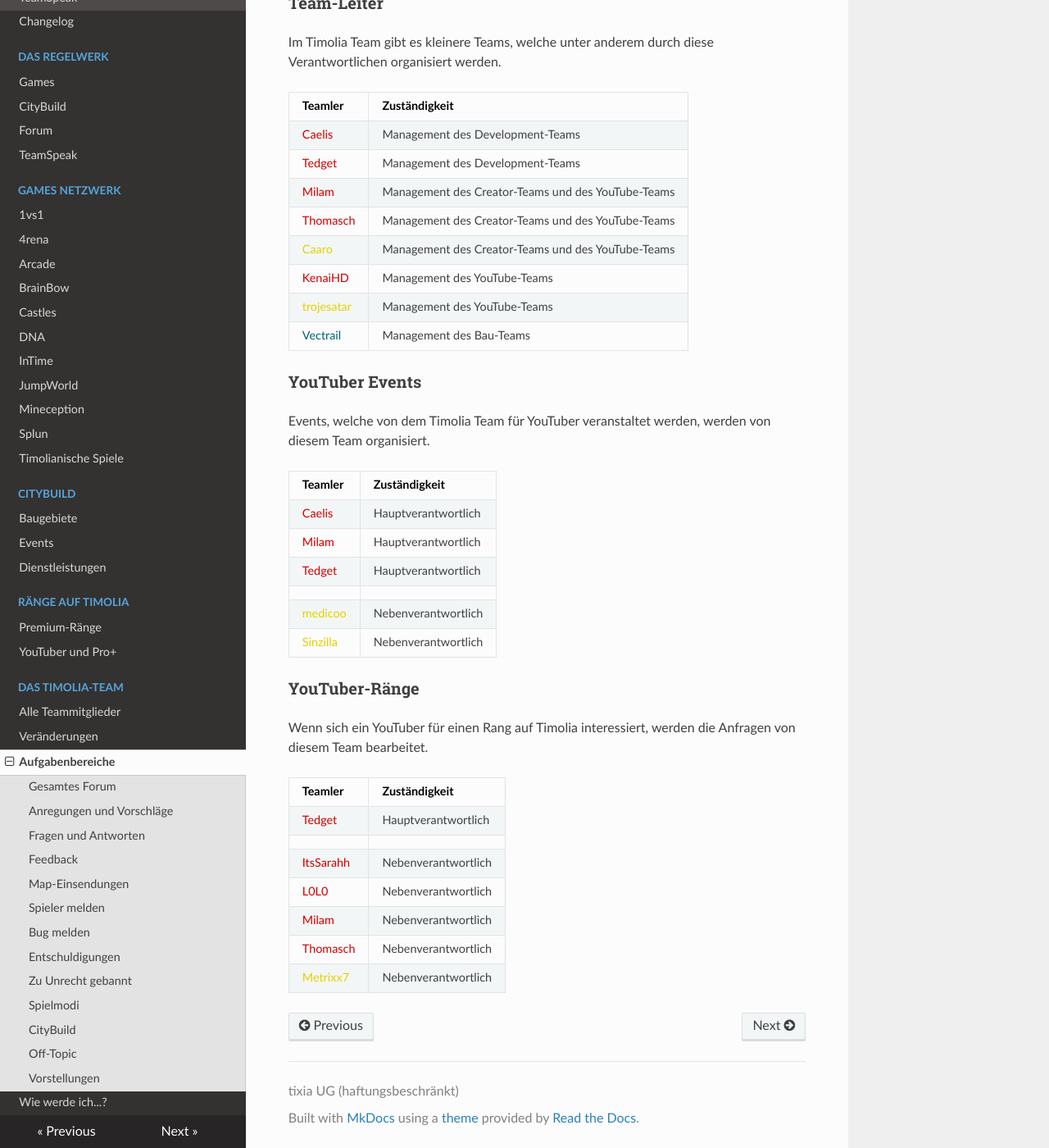
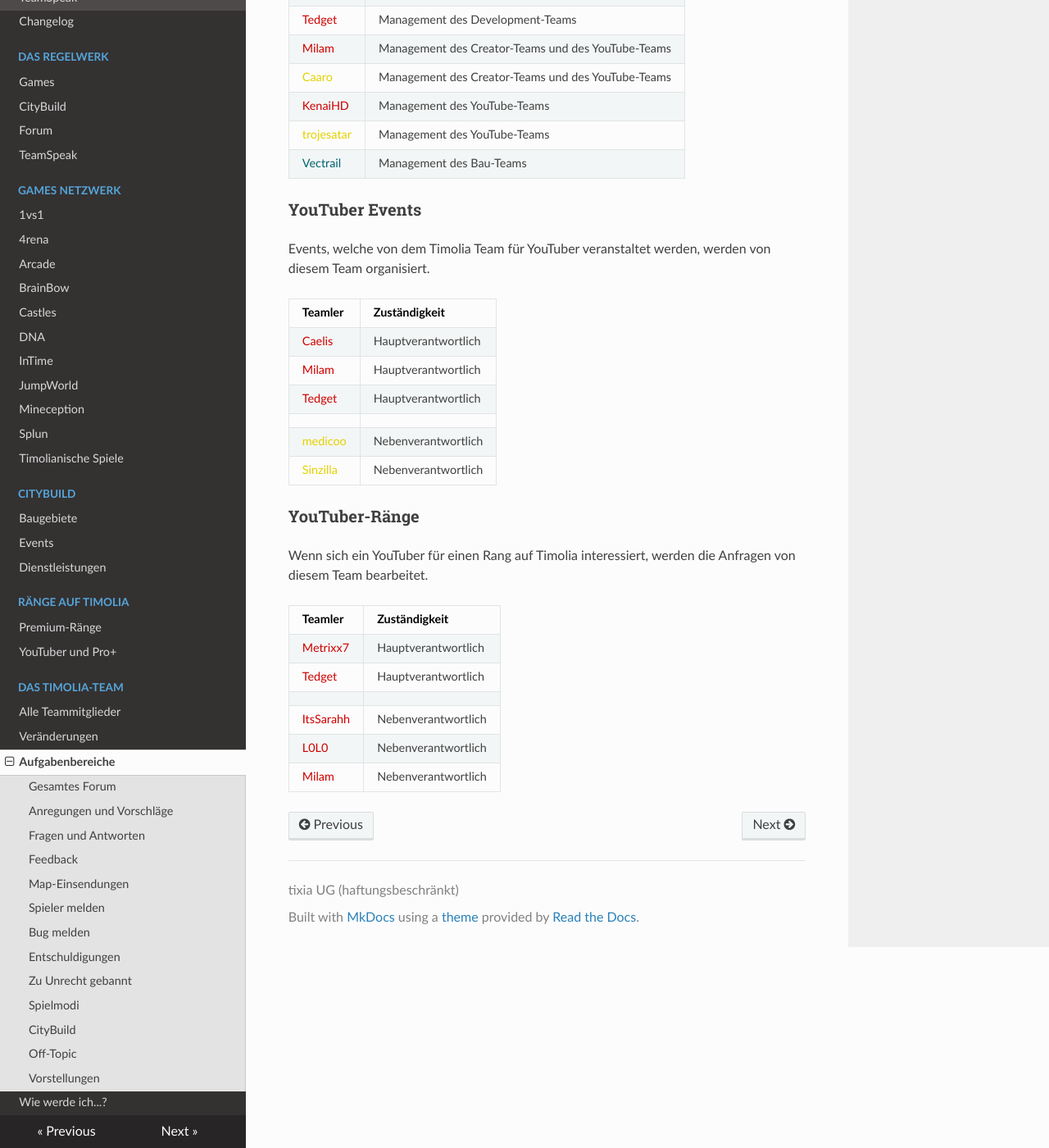
Before and after one commit to TimoliaDE/HowTo, an MkDocs documentation site: the page built from docs/team/responsibilities.md, in a window 1280 px wide and 1400 px high, scrolled down 6885 px. Shown: the whole window at 82% size. Built offline with MkDocs 1.6.1, drawn with Linux system fonts in a browser that asks for light colours; nearby versions of some CDN libraries; old or Windows-style settings are respelled for this version of MkDocs; some of the changed text lies outside the part shown.

Commit message:
Update responsibilities.md

```diff
--- a/docs/team/responsibilities.md
+++ b/docs/team/responsibilities.md
@@ -7,8 +7,7 @@ Die Verantwortlichen für das gesamte Forum kümmern sich sowohl um den Aufbau d
 
 | Teamler | Verantwortungsgrad |
 | ------ | ------ |
-|<span style="color:#CF0101">Milam</span> | Hauptverantwortlich i.V. |
-|<span style="color:#CF0101">Thomasch</span> | Hauptverantwortlich |
+|<span style="color:#CF0101">Milam</span> | Hauptverantwortlich |
 
 ###<strong>Anregungen und Vorschläge</strong>
 
@@ -82,9 +81,9 @@ Die Verantwortlichen für das gesamte Forum kümmern sich sowohl um den Aufbau d
 | ------ | ------ |
 |<span style="color:#E4D100">BuffmonsterOne</span> | Hauptverantwortlich |
 | | |
+|<span style="color:#CF0101">Metrixx7</span> | Nebenverantwortlich |
 |<span style="color:#E4D100">Elegeta</span> | Nebenverantwortlich |
 |<span style="color:#E4D100">medicoo</span> | Nebenverantwortlich |
-|<span style="color:#E4D100">Metrixx7</span> | Nebenverantwortlich |
 |<span style="color:#E4D100">TobCrafterDE</span> | Nebenverantwortlich |
 
 ###<strong>Spielmodi</strong>
@@ -145,8 +144,7 @@ Diese Teamler kümmern sich um's Aktualisieren und Erstellen des HowTos Timolias
 
 | Teamler | Verantwortungsgrad |
 | ------ | ------ |
-|<span style="color:#CF0101">Tedget</span> | Hauptverantwortlich i.V. |
-|<span style="color:#CF0101">Thomasch</span> | Hauptverantwortlich |
+|<span style="color:#CF0101">Tedget</span> | Hauptverantwortlich |
 | | |
 |<span style="color:#CF0101">JOlegna</span> | Nebenverantwortlich |
 
@@ -163,11 +161,10 @@ Für einen ständigen Support und Content auf Twitter und anderen sozialen Medie
 |<span style="color:#CF0101">ItsSarahh</span> | Twitter NV|
 |<span style="color:#CF0101">KenaiHD</span> | YouTube HV, Facebook HV |
 |<span style="color:#CF0101">L0L0</span> | JumpWorld Bilder |
-|<span style="color:#CF0101">Thomasch</span> | YouTube HV, Twitter NV |
+|<span style="color:#CF0101">Metrixx7</span> | Twitter NV |
 |<span style="color:#007812">tr7zw</span> | Twitter NV |
 |<span style="color:#E4D100">Caaro</span> | Nebenverantwortlich, YouTube HV |
 |<span style="color:#E4D100">Juliaan</span> | Twitter NV |
-|<span style="color:#E4D100">Metrixx7</span> | Twitter NV |
 |<span style="color:#E4D100">trojesatar</span> | YouTube HV |
 |<span style="color:#00646F">JukPlays</span> | Bauteam-Twitter HV |
 
@@ -181,7 +178,6 @@ Der Teamspeak von Timolia ist unter ts.timolia.de zu erreichen. Er wird betreut
 |<span style="color:#CF0101">ItsSarahh</span> | Nebenverantwortlich |
 |<span style="color:#CF0101">JOlegna</span> | Nebenverantwortlich |
 |<span style="color:#CF0101">KenaiHD</span> | Nebenverantwortlich |
-|<span style="color:#CF0101">Thomasch</span> | Nebenverantwortlich |
 |<span style="color:#007812">MCelements</span> | Nebenverantwortlich |
 |<span style="color:#E4D100">Caaro</span> | Nebenverantwortlich |
 |<span style="color:#E4D100">Julian_999999999</span> | Nebenverantwortlich |
@@ -205,7 +201,6 @@ Dieses Team sorgt für einen aktuellen Changelog im HowTo.
 | ------ | ------ |
 |<span style="color:#CF0101">Caelis</span> | Hauptverantwortlich |
 |<span style="color:#CF0101">Tedget</span> | Hauptverantwortlich |
-|<span style="color:#CF0101">Thomasch</span> | Hauptverantwortlich |
 | | |
 |<span style="color:#CF0101">Milam</span> | Nebenverantwortlich |
 |<span style="color:#E4D100">Caaro</span> | Nebenverantwortlich |
@@ -232,7 +227,6 @@ Im Timolia Team gibt es kleinere Teams, welche unter anderem durch diese Verantw
 |<span style="color:#CF0101">Caelis</span> | Management des Development-Teams |
 |<span style="color:#CF0101">Tedget</span> | Management des Development-Teams |
 |<span style="color:#CF0101">Milam</span> | Management des Creator-Teams und des YouTube-Teams |
-|<span style="color:#CF0101">Thomasch</span> | Management des Creator-Teams und des YouTube-Teams |
 |<span style="color:#E4D100">Caaro</span> | Management des Creator-Teams und des YouTube-Teams |
 |<span style="color:#CF0101">KenaiHD</span> | Management des YouTube-Teams |
 |<span style="color:#E4D100">trojesatar</span> | Management des YouTube-Teams |
@@ -255,10 +249,9 @@ Wenn sich ein YouTuber für einen Rang auf Timolia interessiert, werden die Anfr
 
 | Teamler | Zuständigkeit |
 | ------ | ------ |
+|<span style="color:#CF0101">Metrixx7</span> | Hauptverantwortlich |
 |<span style="color:#CF0101">Tedget</span> | Hauptverantwortlich |
 | | |
 |<span style="color:#CF0101">ItsSarahh</span> | Nebenverantwortlich |
 |<span style="color:#CF0101">L0L0</span> | Nebenverantwortlich |
 |<span style="color:#CF0101">Milam</span> | Nebenverantwortlich |
-|<span style="color:#CF0101">Thomasch</span> | Nebenverantwortlich |
-|<span style="color:#E4D100">Metrixx7</span> | Nebenverantwortlich |
```
